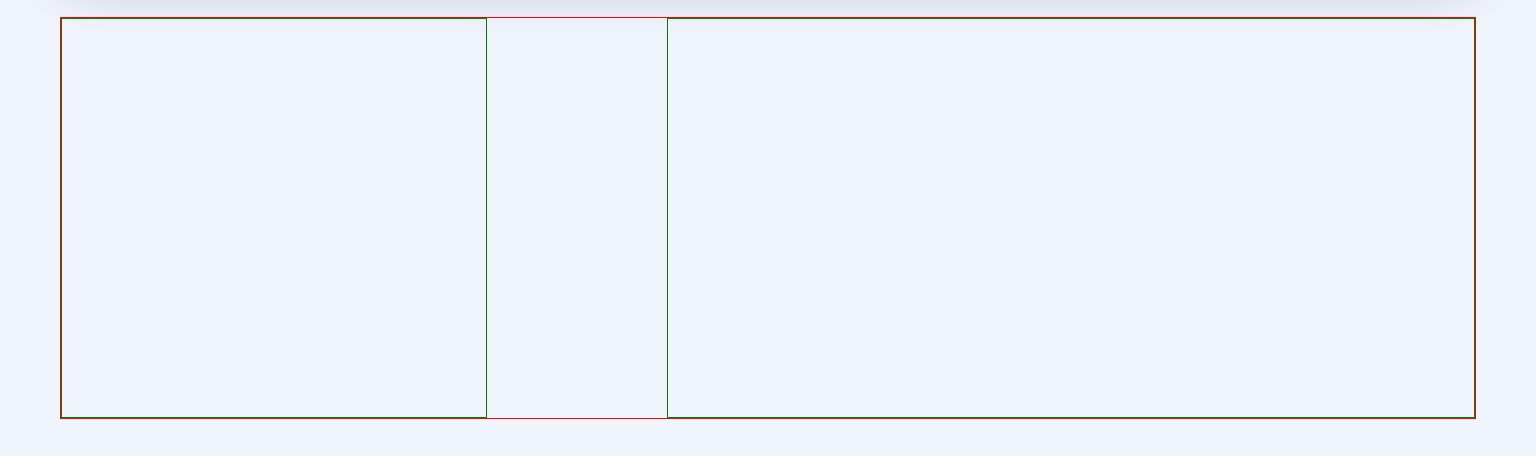
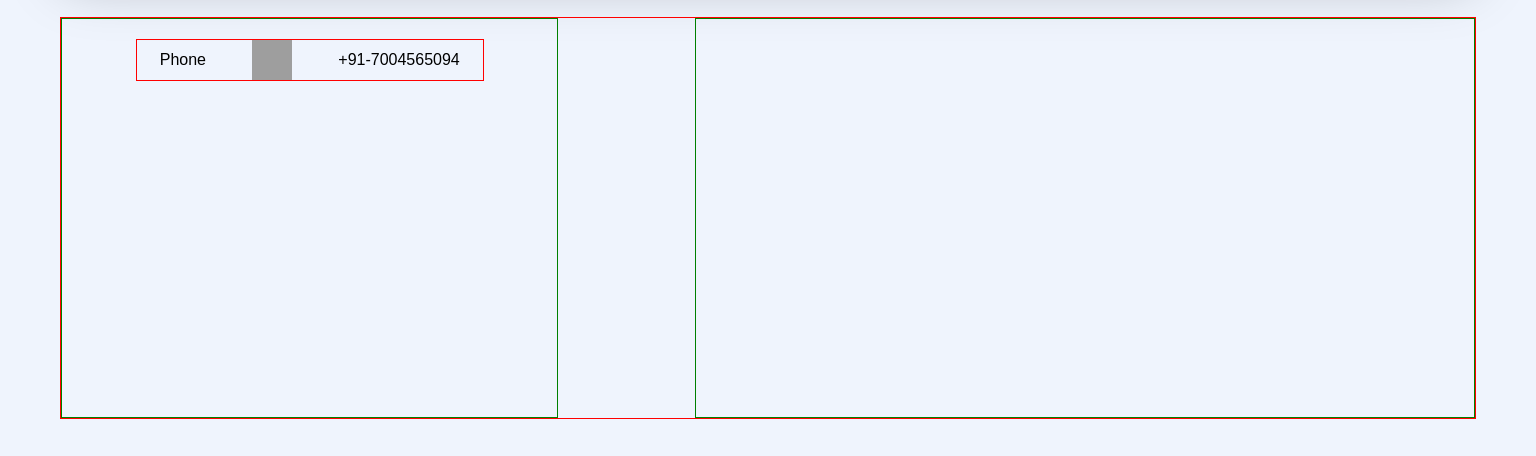
Before and after one commit to Amanmandal-M/Amanmandal-M.github.io, a website: page index.html in a window 1536 px wide. Shown: the part 4921-5377 px from the top of the page. Drawn offline with Linux system fonts and the light colour scheme; grey boxes are pictures that could not be loaded.

Commit message:
Working On Contact Section

```diff
--- a/index.css
+++ b/index.css
@@ -709,6 +709,7 @@
 @media screen and (min-width: 1300px) and (max-width: 5000px) {
   body {
     background: #eff4fd;
+    scroll-behavior: smooth;
   }
 
   .name {
@@ -1242,15 +1243,29 @@
 
   .SmallContact1{
     border: 1px solid green;
-    width: 30%;
+    width: 35%;
   }
 
   .SmallContact2{
     border: 1px solid green;
-    width: 57%;
+    width: 55%;
   }
 
+  /* .ContactNameTitle{
+    display: inline;
+  } */
 
+  .SmallAnc{
+    text-decoration: none;
+    color: black;
+    display:flex;
+    justify-content: space-around;
+    align-items: center;
+    border: 1px solid red;
+    width: 70%;
+    margin: auto;
+    margin-top: 20px;
+  }
 
 
 
--- a/index.html
+++ b/index.html
@@ -298,6 +298,12 @@
 
     <div id="contacts">
         <div class="SmallContact1">
+            <a href="https://github.com/Amanmandal-M/Sephora-Clone" class="SmallAnc" target="_blank">
+                <div>Phone</div>
+                <img src="https://dejpknyizje2n.cloudfront.net/svgcustom/clipart/preview/telephone-2572-13835-300x300.png" width="40px" height="40px"  alt="Github">
+                <div>+91-7004565094</div>
+            </a>
+
 
         </div>
         <div class="SmallContact2">
```
